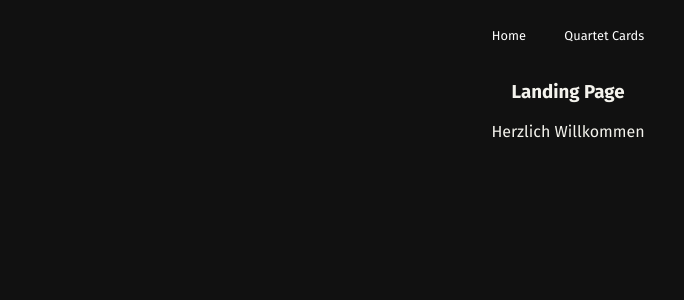
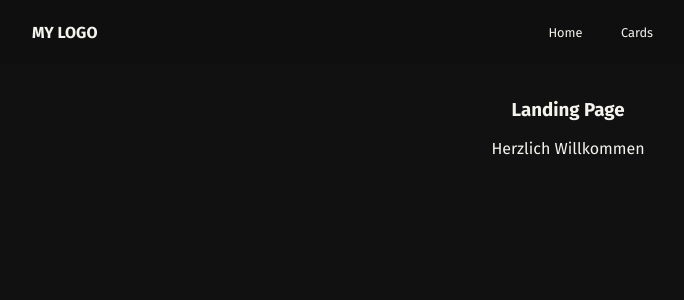
Before and after one commit to V-Shake/svelte-animal-website, a Svelte app: page / in a window 1280 px wide. Shown: the top 300 px of the page, without its empty margins (72-756 px from the left). Built offline with nearby package versions, Linux system fonts and the light colour scheme.

Commit message:
add Navbar component and integrate into App

```diff
--- a/src/App.svelte
+++ b/src/App.svelte
@@ -2,6 +2,7 @@
   import Router from "svelte-spa-router";
   import LandingPage from "./pages/LandingPage.svelte";
   import CardOverview from "./pages/CardOverview.svelte";
+  import Navbar from "./components/Navbar.svelte"; // Import the Nav component
   import "../public/fonts/stylesheet.css";
 
   const routes = {
@@ -10,22 +11,16 @@
   };
 </script>
 
-<header>
-  <h1>wildlife</h1>
-  <nav>
-    <ul>
-      <li><a href="#/">Home</a></li>
-      <li><a href="#/cards">Quartet Cards</a></li>
-    </ul>
-  </nav>
-</header>
+<Navbar />
 
 <main>
-  <Router {routes} />
+  <div class="content-wrapper">
+    <Router {routes} />
+    <!-- The Router will render the appropriate component based on the URL -->
+  </div>
 </main>
 
 <footer></footer>
 
 <style>
-
 </style>
--- a/src/app.css
+++ b/src/app.css
@@ -10,9 +10,8 @@
 *::before,
 *::after {
   box-sizing: border-box;
-  font-family: "Fira Sans", "Segoe UI", Tahoma, Geneva, Verdana, sans-serif;
+  font-family: "Fira Sans", "Segoe UI", Tahoma, Verdana, sans-serif;
 }
-
 
 body {
   text-align: center;
@@ -26,46 +25,13 @@ header {
   grid-row: 1;
 }
 
-nav {
-  grid-row: 1;
-  background-color: var(--card-dark-color);
-  display: flex;
-  justify-content: space-between;
-  align-items: center;
-  width: 100%;
-  position: fixed;
-  top: 0;
-  z-index: 1000;
-  padding: 0.6rem 6rem;
+main {
+  position: relative;
 }
 
-#logo {
-  text-align: left;
-  text-transform: uppercase;
-  margin-right: auto;
-  font-weight: 600;
-  font-size: 1rem;
+.content-wrapper {
+  padding-top: 5em; /* Add padding equal to the height of the nav bar */
 }
-
-ul {
-  list-style-type: none;
-  text-align: center;
-  padding: 0;
-  display: flex;
-  justify-content: center;
-  align-items: center;
-  gap: 3em;
-  height: 4em;
-  margin: 0 auto;
-  flex-grow: 1;
-  font-size: 0.8rem;
-}
-
-nav ul li a {
-  text-decoration: none;
-  color: rgba(255, 255, 255);
-}
-
 
 footer {
   background-color: var(--card-dark-color);
@@ -74,33 +40,3 @@ footer {
   justify-content: center;
   align-items: center;
 }
-
-.active-link {
-  text-decoration: underline;
-  text-underline-offset: 0.5em;
-}
-
-/* Navigation Behavior */
-.transparent-light {
-  background-color: rgba(16, 16, 16, 0.1);
-  transition: background-color 0.3s ease;
-}
-
-.transparent-dark {
-  background: rgba(16, 16, 16, 0.93);
-  box-shadow: 0 4px 30px rgba(3, 3, 3, 0.1);
-  backdrop-filter: blur(6.9px);
-  -webkit-backdrop-filter: blur(6.9px);
-  border: 1px solid rgba(27, 27, 27, 0.52);
-  transition: background-color 0.3s ease;
-}
-
-/* Font color for top of page */
-.font-black {
-  color: var(--card-dark-color);
-}
-
-/* Font color for scrolled state */
-.font-white {
-  color: var(--card-background-color);
-}
--- a/src/components/Filter.svelte
+++ b/src/components/Filter.svelte
@@ -7,14 +7,14 @@
     export let activeFilter = "all";
 
     const sortOptions = [
-        { id: "sort-groups", label: "Gruppen", sortKey: "group" },
-        { id: "sort-max_weight", label: "Max Gewicht", sortKey: "max_weight" },
-        { id: "sort-max_length", label: "Max Länge", sortKey: "max_length" },
-        { id: "sort-max_age", label: "Max Alter", sortKey: "max_age" },
-        { id: "sort-top_speed", label: "Max Geschwindigkeit", sortKey: "top_speed" },
-        { id: "sort-litter_size", label: "Wurfgröße", sortKey: "litter_size" },
-        { id: "sort-deaths", label: "Tödliche Vorfälle", sortKey: "deaths" },
-        { id: "sort-intelligence", label: "Intelligenz", sortKey: "intelligence" }
+        { "id": "sort-groups", "label": "Groups", "sortKey": "group" },
+        { "id": "sort-max_weight", "label": "Max Weight", "sortKey": "max_weight" },
+        { "id": "sort-max_length", "label": "Max Length", "sortKey": "max_length" },
+        { "id": "sort-max_age", "label": "Max Age", "sortKey": "max_age" },
+        { "id": "sort-top_speed", "label": "Max Speed", "sortKey": "top_speed" },
+        { "id": "sort-litter_size", "label": "Litter Size", "sortKey": "litter_size" },
+        { "id": "sort-deaths", "label": "Fatal Incidents", "sortKey": "deaths" },
+        { "id": "sort-intelligence", "label": "Intelligence", "sortKey": "intelligence" }
     ];
 
     const filterOptions = [
@@ -101,7 +101,6 @@
         position: relative;
         display: inline-block;
         width: 90%; /* Allow to stretch horizontally */
-        margin-bottom: 1rem;
     }
 
     /* Selected button style */
@@ -139,7 +138,6 @@
         display: flex;
         flex-direction: column;
         justify-content: left; /* Center the options */
-        padding: 0.5rem 1.5rem;
         margin-top: 0.5rem; /* Adds space between the button and options */
         background-color: #090909;
         border-radius: 5px;
@@ -160,6 +158,7 @@
     }
 
     .sort-by, .filter-by {
+        padding: 0 1.5rem;
         display: flex;
         align-items: left;
         margin-top: 0.5rem;
@@ -173,6 +172,7 @@
         align-items: left;
         flex-wrap: wrap; /* Allow options to wrap to the next line if needed */
         gap: 0.5rem; /* Add gaps between the options */
+        padding: 0 1.5rem;
         margin-top: 0.5rem;
         margin-bottom: 1rem;
     }
--- /dev/null
+++ b/src/components/Navbar.svelte
@@ -0,0 +1,85 @@
+<script>
+    import { onMount } from "svelte";
+
+    // Scroll listener to detect scroll position
+    let isScrolled = false;
+
+    const handleScroll = () => {
+        isScrolled = window.scrollY > 0; // Tracks scroll position
+    };
+
+    onMount(() => {
+        window.addEventListener("scroll", handleScroll);
+        return () => {
+            window.removeEventListener("scroll", handleScroll);
+        };
+    });
+</script>
+
+<nav class={isScrolled ? "scrolled" : ""}>
+    <div id="logo" class="font-white">My Logo</div>
+    <ul>
+        <li><a href="/" class="font-white">Home</a></li>
+        <li><a href="#/cards" class="font-white">Cards</a></li>
+    </ul>
+</nav>
+
+<style>
+    nav {
+      background-color: rgba(16, 16, 16, 0.93);
+      display: flex;
+      justify-content: space-between;
+      align-items: center;
+      width: 100%;
+      position: fixed;
+      top: 0;
+      z-index: 1000;
+      padding: 0.6rem 6.5rem;
+      transition: background-color 0.3s ease;
+      height: 4em; /* Set height for the navbar */
+    }
+
+    #logo {
+      text-align: left;
+      text-transform: uppercase;
+      margin-right: auto;
+      font-weight: 600;
+      font-size: 1rem;
+      color: var(--card-background-color);
+    }
+
+    ul {
+      list-style-type: none;
+      text-align: center;
+      padding: 0;
+      display: flex;
+      justify-content: center;
+      align-items: center;
+      gap: 3em;
+      height: 4em;
+      margin: 0 auto;
+      flex-grow: 1;
+      font-size: 0.8rem;
+    }
+
+    nav ul li a {
+      text-decoration: none;
+      color: var(--card-background-color);
+    }
+
+    .font-white {
+      color: var(--card-background-color);
+    }
+
+    .scrolled {
+      box-shadow: 0 4px 30px rgba(3, 3, 3, 0.1);
+      backdrop-filter: blur(6.9px);
+      -webkit-backdrop-filter: blur(6.9px);
+      border: 1px solid rgba(27, 27, 27, 0.52);
+    }
+
+    .active-link {
+        text-decoration: underline;
+        text-underline-offset: 0.5em;
+    }
+</style>
--- a/src/pages/CardOverview.svelte
+++ b/src/pages/CardOverview.svelte
@@ -38,7 +38,8 @@
 
 <div id="wrapper">
     <header>
-        <nav></nav>
+        <nav>
+        </nav>
     </header>
     <main>
         <Filter
```
